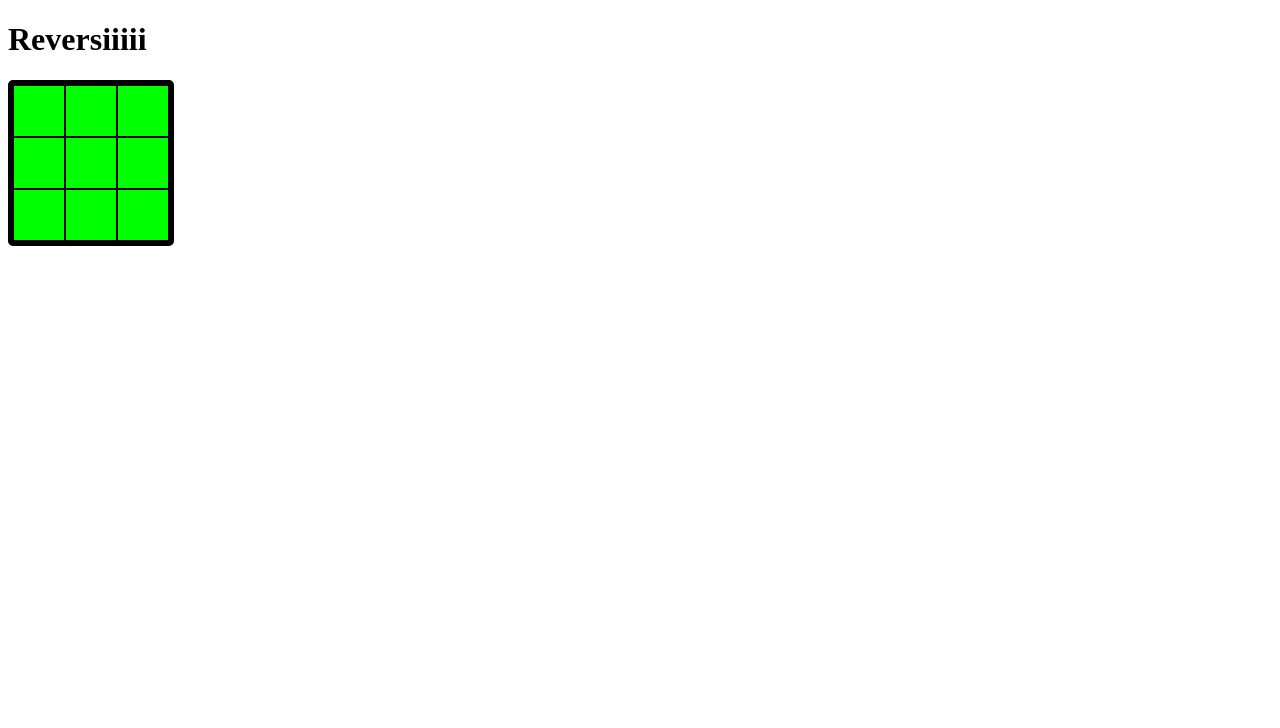
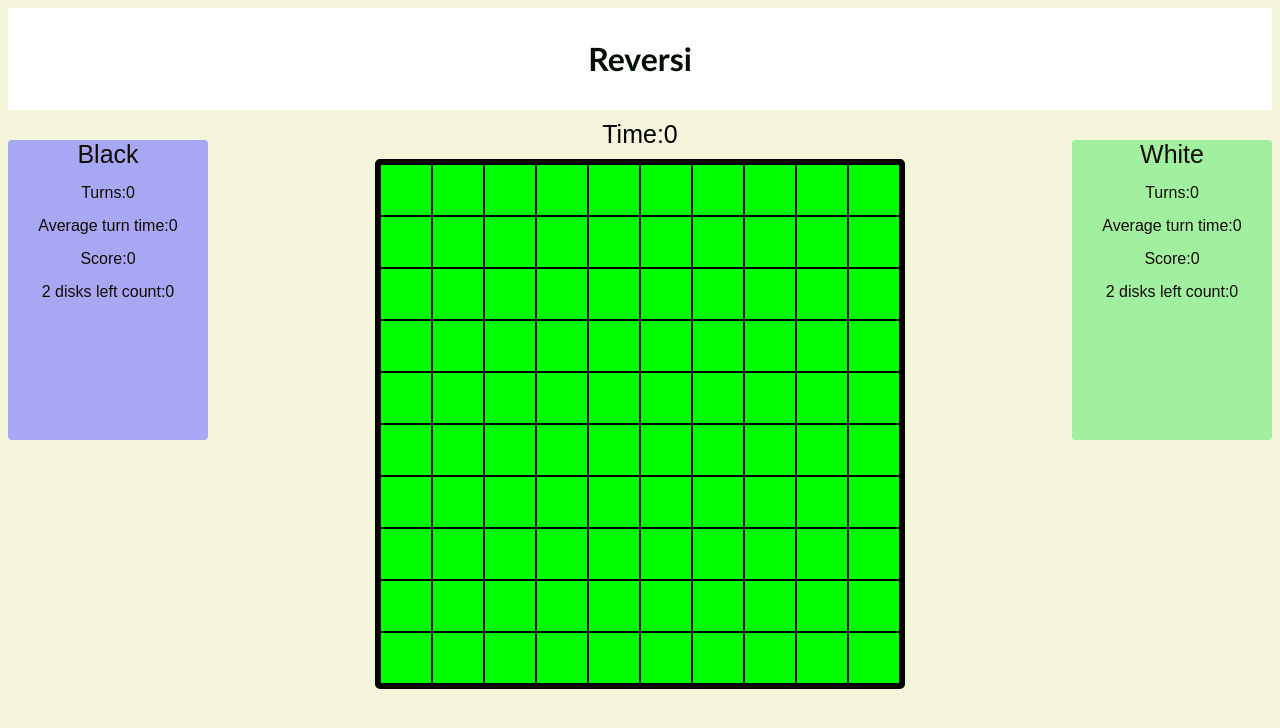
Before and after one commit to Raphy23/WebApp_19B, a plain HTML site: page index.html in a window 1280 px wide. Drawn offline with Linux system fonts and the light colour scheme.

Commit message:
Add initial stats sheet to html and css

```diff
--- a/index.html
+++ b/index.html
@@ -4,7 +4,26 @@
         <link rel="stylesheet" href="./src/index.css" />
     </head>
     <body>
-        <h1>Reversiiiii</h1>
+        <header>
+            <h1>Reversi</h1>
+        </header>
+        <div id="game-info">
+            <div id="black-info" class="player-info">
+                <div id="black-player-label" class="player-label">Black</div>
+                <div id="black-turns-label" class="stat-label">Turns:<span id="black-turns-count">0</span></div>
+                <div id="black-avg-label" class="stat-label">Average turn time:<span id="black-turns-avg">0</span></div>
+                <div id="black-score-label" class="stat-label">Score:<span id="black-score">0</span></div>
+                <div id="black-2-disk-label" class="stat-label">2 disks left count:<span id="black-2-disks-left">0</span></div>
+                </div>
+            <div id="white-info" class="player-info">
+                    <div id="white-player-label" class="player-label">White</div>
+                    <div id="white-turns-label" class="stat-label">Turns:<span id="white-turns-count">0</span></div>
+                    <div id="white-avg-label" class="stat-label">Average turn time:<span id="white-turns-avg">0</span></div>
+                    <div id="white-score-label" class="stat-label">Score:<span id="white-score">0</span></div>
+                    <div id="white-2-disk-label" class="stat-label">2 disks left count:<span id="white-2-disks-left">0</span></div>
+            </div>
+            <div id="elapsed-time-label">Time:<span id="elapsed-time">0</span></div>
+        </div>
         <div id="game-board">
         </div>
 
--- a/src/index.css
+++ b/src/index.css
@@ -1,9 +1,69 @@
+header {
+    background: white;
+    padding: 10px;
+}
+
+header > h1 {
+    color: rgb(1, 15, 3);
+    text-align: center;
+    font-family: 'Gill Sans', 'Gill Sans MT', Calibri, 'Trebuchet MS', sans-serif;
+
+}
+
+body {
+    background-color: beige;
+}
+
+.player-info{
+    display: inline-block;
+    margin: 20px auto;
+    border-radius: 4px;
+    text-align: center;
+    color: rgb(17, 11, 4);
+    font-family: Arial, Helvetica, sans-serif;
+}
+
+.player-label {
+    font-size: 25px;
+    font-style: normal;
+}
+
+.stat-label {
+    margin: 15px;
+}
+
+#elapsed-time-label {
+    margin: 10px auto;
+    text-align: center;
+    font-family: Arial, Helvetica, sans-serif;
+    font-size: 25px;
+}
+
+#black-info {
+    width: 200px;
+    float: left;
+    height: 300px;
+    background-color: rgb(167, 167, 243);
+    margin: 20px auto;
+    text-align: center;
+}
+
+#white-info {
+    width: 200px;
+    float: right;
+    height: 300px;
+    background-color: rgb(160, 240, 160);
+    margin: 20px auto;
+    text-align: center;
+}
+
 #game-board {
     border: 5px solid black;
     border-radius: 5px;
     display: grid;
     width: fit-content;
     background-color: lime;
+    margin: auto;
 }
 
 #game-board > .cell {
@@ -15,6 +75,10 @@
 
 #game-board > .cell.enabled:hover {
     background-color: rgba(255, 255, 255, 0.75);
+}
+
+#game-board > .cell.disabled:hover {
+    background-color: rgba( 172, 42, 42, 0.75);
 }
 
 #game-board > .cell > .piece {
--- a/src/index.js
+++ b/src/index.js
@@ -30,28 +30,24 @@ function emptyElement(elem) {
     }
 }
 
-const firstBoard = [
-    ['', 'A', '', ''],
-    ['', '', 'B', ''],
-    ['', '', '', 'A'],
-    ['B', '', '', ''],
-];
+// const firstBoard = [
+//     ['', 'A', '', ''],
+//     ['', '', 'B', ''],
+//     ['', '', '', 'A'],
+//     ['B', '', '', ''],
+// ];
 
-const secondBoard = [
-    ['', 'A', '', ''],
-    ['', 'A', 'B', ''],
-    ['', '', '', 'A'],
-    ['B', '', '', ''],
-];
+// const secondBoard = [
+//     ['', 'A', '', ''],
+//     ['', 'A', 'B', ''],
+//     ['', '', '', 'A'],
+//     ['B', '', '', ''],
+// ];
 
 class Game {
     constructor(n) {
         this.n = n;
-        this.board = [
-            ['', '', ''],
-            ['', '', ''],
-            ['', '', ''],
-        ];
+        this.board = Array(n).fill(Array(n).fill(''));
         this.currentPlayer = 'A';
         this.render();
     }
@@ -80,6 +76,16 @@ class Game {
         this.makeMove(row, col, 'A');
     }
 
+    // Enable the valid cells per the current board and per current user.
+    validateCells(){
+
+    }
+
+    isValidPosition(y, x) {
+
+        return (y >= 0 && y <= this.n) && (x >= 0 && x < this.n);
+    }
+
     render() {
         const parent = document.getElementById('game-board');
         parent.style.gridTemplateRows = `repeat(${this.n}, 1fr)`;
@@ -105,4 +111,4 @@ class Game {
     }
 }
 
-const game = new Game(3);
+const game = new Game(10);
```
